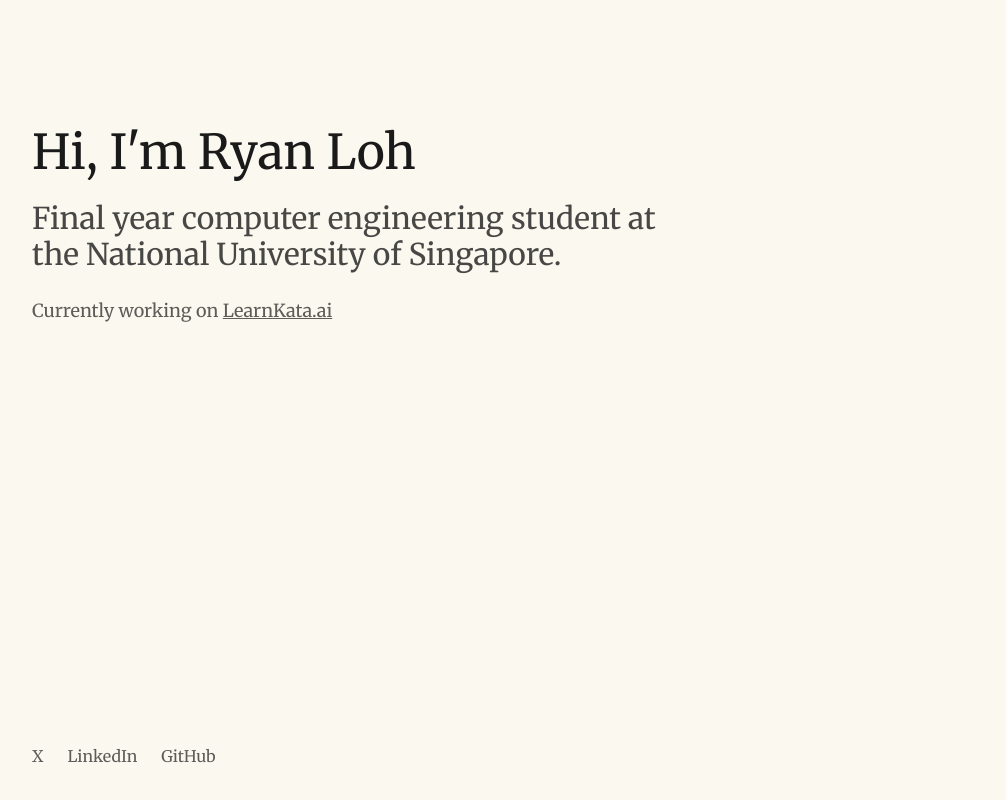
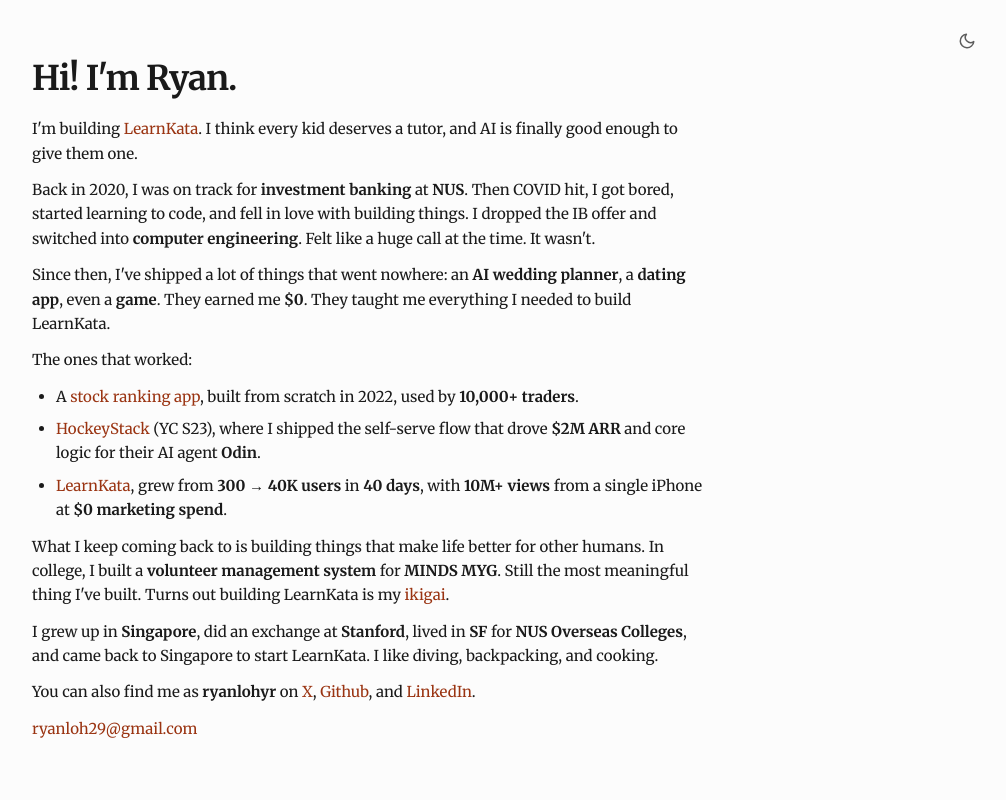
Before and after one commit to ryanlohyr/ryanlohyr-portfolio, a Next.js app: page / in a window 1280 px wide. Shown: the whole page, without its empty margins (272-1278 px from the left). Built offline with nearby package versions, Linux system fonts and the light colour scheme.

Commit message:
Update portfolio site

```diff
--- a/src/app/globals.css
+++ b/src/app/globals.css
@@ -1,13 +1,23 @@
 @import "tailwindcss";
 
+@custom-variant dark (&:where(.dark, .dark *));
+
 :root {
-  --background: #FBF9EF;
+  --background: #FCFCFC;
   --foreground: #1a1a1a;
+  --accent: #9A3412;
+}
+
+:root.dark {
+  --background: #161616;
+  --foreground: #ededed;
+  --accent: #FB923C;
 }
 
 @theme inline {
   --color-background: var(--background);
   --color-foreground: var(--foreground);
+  --color-accent: var(--accent);
   --font-sans: var(--font-montserrat);
   --font-serif: var(--font-merriweather);
 }
@@ -24,4 +34,5 @@
 
 html {
   scroll-behavior: smooth;
+  color-scheme: light dark;
 }
--- a/src/app/layout.tsx
+++ b/src/app/layout.tsx
@@ -1,6 +1,7 @@
 import type { Metadata } from "next";
 import { Montserrat, Merriweather } from "next/font/google";
 import "./globals.css";
+import { ThemeToggle } from "./theme-toggle";
 
 const montserrat = Montserrat({
   variable: "--font-montserrat",
@@ -24,16 +25,28 @@
   },
 };
 
+const themeScript = `
+  try {
+    const t = localStorage.getItem('theme');
+    const d = t === 'dark' || (!t && window.matchMedia('(prefers-color-scheme: dark)').matches);
+    if (d) document.documentElement.classList.add('dark');
+  } catch (e) {}
+`;
+
 export default function RootLayout({
   children,
 }: Readonly<{
   children: React.ReactNode;
 }>) {
   return (
-    <html lang="en">
+    <html lang="en" suppressHydrationWarning>
+      <head>
+        <script dangerouslySetInnerHTML={{ __html: themeScript }} />
+      </head>
       <body
         className={`${montserrat.variable} ${merriweather.variable} antialiased`}
       >
+        <ThemeToggle />
         {children}
       </body>
     </html>
--- a/src/app/page.tsx
+++ b/src/app/page.tsx
@@ -1,48 +1,157 @@
 export default function Home() {
   return (
-    <>
-      <div className="min-h-screen flex justify-center px-6 pt-32">
-        <div className="max-w-2xl space-y-6">
-          <h1 className="text-3xl md:text-5xl ">
-            Hi, I&apos;m Ryan Loh
-          </h1>
-          <h2 className="text-2xl md:text-3xl text-foreground/80">
-            Final year computer engineering student at the National University of Singapore.
-          </h2>
-          <p className="text-lg text-foreground/70 leading-relaxed">
-            Currently working on <a href="https://learnkata.ai" target="_blank" rel="noopener noreferrer" className="underline hover:text-foreground/90">LearnKata.ai</a>
-          </p>
-        </div>
-      </div>
+    <div className="min-h-screen flex justify-center px-6 py-10 md:py-14">
+      <div className="max-w-2xl w-full space-y-3 text-[14px] md:text-[15px] leading-relaxed">
+        <h1 className="text-2xl md:text-[2.125rem] font-bold tracking-tight pb-1">
+          Hi! I&apos;m Ryan.
+        </h1>
 
-      <div className="fixed bottom-8 left-0 right-0 flex justify-center px-6">
-        <div className="max-w-2xl w-full flex gap-6 text-foreground/70">
+        <p>
+          I&apos;m building{" "}
+          <a
+            href="https://learnkata.ai"
+            target="_blank"
+            rel="noopener noreferrer"
+            className="text-accent hover:underline"
+          >
+            LearnKata
+          </a>
+          . I think every kid deserves a tutor, and AI is finally good enough to
+          give them one.
+        </p>
+
+        <p>
+          Back in 2020, I was on track for{" "}
+          <span className="font-bold">investment banking</span> at{" "}
+          <span className="font-bold">NUS</span>. Then COVID hit, I got bored,
+          started learning to code, and fell in love with building things. I
+          dropped the IB offer and switched into{" "}
+          <span className="font-bold">computer engineering</span>. Felt like a
+          huge call at the time. It wasn&apos;t.
+        </p>
+
+        <p>
+          Since then, I&apos;ve shipped a lot of things that went nowhere: an{" "}
+          <span className="font-bold">AI wedding planner</span>, a{" "}
+          <span className="font-bold">dating app</span>, even a{" "}
+          <span className="font-bold">game</span>. They earned me{" "}
+          <span className="font-bold">$0</span>. They taught me everything I
+          needed to build LearnKata.
+        </p>
+
+        <p>The ones that worked:</p>
+
+        <ul className="list-disc pl-6 space-y-2">
+          <li>
+            A{" "}
+            <a
+              href="https://bullbearvector.com/"
+              target="_blank"
+              rel="noopener noreferrer"
+              className="text-accent hover:underline"
+            >
+              stock ranking app
+            </a>
+            , built from scratch in 2022, used by{" "}
+            <span className="font-bold">10,000+ traders</span>.
+          </li>
+          <li>
+            <a
+              href="https://hockeystack.com"
+              target="_blank"
+              rel="noopener noreferrer"
+              className="text-accent hover:underline"
+            >
+              HockeyStack
+            </a>{" "}
+            (YC S23), where I shipped the self-serve flow that drove{" "}
+            <span className="font-bold">$2M ARR</span> and core logic for their
+            AI agent <span className="font-bold">Odin</span>.
+          </li>
+          <li>
+            <a
+              href="https://learnkata.ai"
+              target="_blank"
+              rel="noopener noreferrer"
+              className="text-accent hover:underline"
+            >
+              LearnKata
+            </a>
+            , grew from <span className="font-bold">300 → 40K users</span> in{" "}
+            <span className="font-bold">40 days</span>, with{" "}
+            <span className="font-bold">10M+ views</span> from a single iPhone
+            at <span className="font-bold">$0 marketing spend</span>.
+          </li>
+        </ul>
+
+        <p>
+          What I keep coming back to is building things that make life better
+          for other humans. In college, I built a{" "}
+          <span className="font-bold">volunteer management system</span> for{" "}
+          <span className="font-bold">MINDS MYG</span>. Still the most
+          meaningful thing I&apos;ve built. Turns out building LearnKata is
+          my{" "}
+          <a
+            href="https://en.wikipedia.org/wiki/Ikigai"
+            target="_blank"
+            rel="noopener noreferrer"
+            className="text-accent hover:underline"
+          >
+            ikigai
+          </a>
+          .
+        </p>
+
+        <p>
+          I grew up in <span className="font-bold">Singapore</span>, did an
+          exchange at <span className="font-bold">Stanford</span>, lived in{" "}
+          <span className="font-bold">SF</span> for{" "}
+          <span className="font-bold">NUS Overseas Colleges</span>, and came
+          back to Singapore to start LearnKata. I like diving, backpacking,
+          and cooking.
+        </p>
+
+        <p>
+          You can also find me as <span className="font-bold">ryanlohyr</span>{" "}
+          on{" "}
           <a
             href="https://x.com/ryanlohyr"
             target="_blank"
             rel="noopener noreferrer"
-            className="hover:text-foreground/90 transition-colors"
+            className="text-accent hover:underline"
           >
             X
           </a>
+          ,{" "}
+          <a
+            href="https://github.com/ryanlohyr"
+            target="_blank"
+            rel="noopener noreferrer"
+            className="text-accent hover:underline"
+          >
+            Github
+          </a>
+          , and{" "}
           <a
             href="https://www.linkedin.com/in/ryanlohyr/"
             target="_blank"
             rel="noopener noreferrer"
-            className="hover:text-foreground/90 transition-colors"
+            className="text-accent hover:underline"
           >
             LinkedIn
           </a>
+          .
+        </p>
+
+        <p>
           <a
-            href="https://github.com/ryanlohyr"
-            target="_blank"
-            rel="noopener noreferrer"
-            className="hover:text-foreground/90 transition-colors"
+            href="mailto:ryanloh29@gmail.com"
+            className="text-accent hover:underline"
           >
-            GitHub
+            ryanloh29@gmail.com
           </a>
-        </div>
+        </p>
       </div>
-    </>
+    </div>
   );
 }
--- /dev/null
+++ b/src/app/theme-toggle.tsx
@@ -0,0 +1,41 @@
+"use client";
+
+import { useEffect, useState } from "react";
+
+export function ThemeToggle() {
+  const [isDark, setIsDark] = useState(false);
+  const [mounted, setMounted] = useState(false);
+
+  useEffect(() => {
+    setIsDark(document.documentElement.classList.contains("dark"));
+    setMounted(true);
+  }, []);
+
+  const toggle = () => {
+    const next = !isDark;
+    setIsDark(next);
+    document.documentElement.classList.toggle("dark", next);
+    try {
+      localStorage.setItem("theme", next ? "dark" : "light");
+    } catch {}
+  };
+
+  return (
+    <button
+      onClick={toggle}
+      aria-label="Toggle dark mode"
+      className="fixed top-4 right-4 md:top-6 md:right-6 p-2 rounded-md text-foreground/70 hover:text-foreground transition-colors cursor-pointer"
+    >
+      {mounted && isDark ? (
+        <svg width="18" height="18" viewBox="0 0 24 24" fill="none" stroke="currentColor" strokeWidth="2" strokeLinecap="round" strokeLinejoin="round">
+          <circle cx="12" cy="12" r="4" />
+          <path d="M12 2v2M12 20v2M4.93 4.93l1.41 1.41M17.66 17.66l1.41 1.41M2 12h2M20 12h2M4.93 19.07l1.41-1.41M17.66 6.34l1.41-1.41" />
+        </svg>
+      ) : (
+        <svg width="18" height="18" viewBox="0 0 24 24" fill="none" stroke="currentColor" strokeWidth="2" strokeLinecap="round" strokeLinejoin="round">
+          <path d="M21 12.79A9 9 0 1 1 11.21 3 7 7 0 0 0 21 12.79z" />
+        </svg>
+      )}
+    </button>
+  );
+}
```
